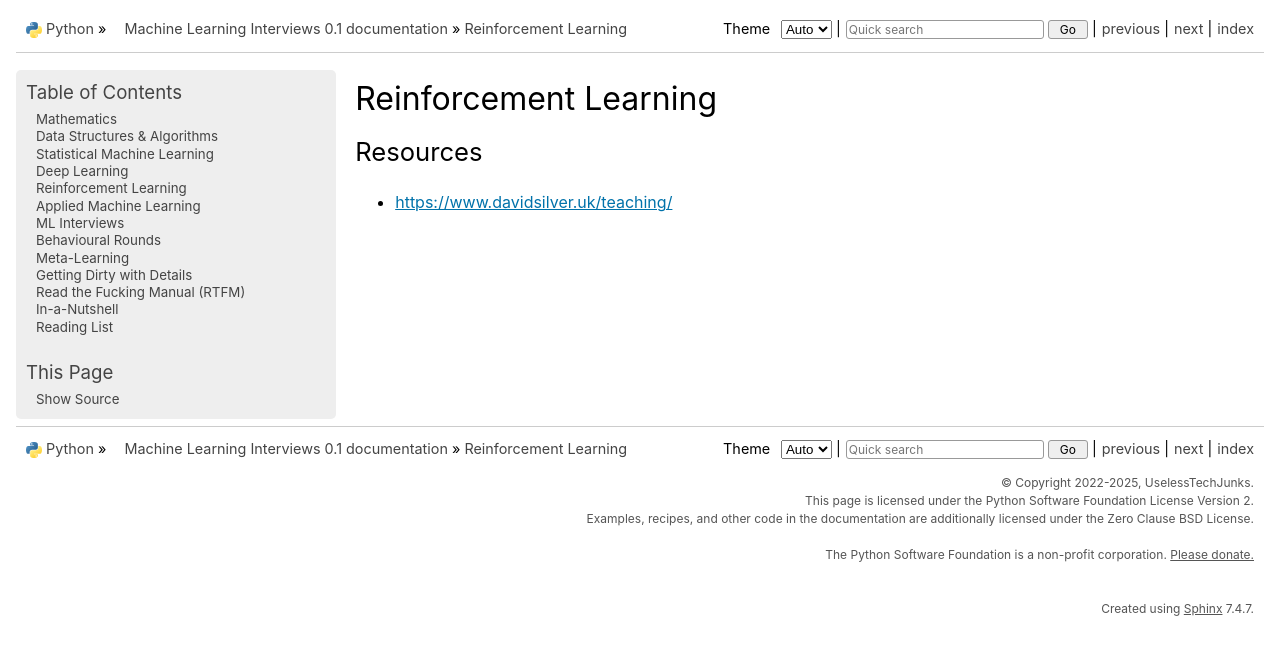
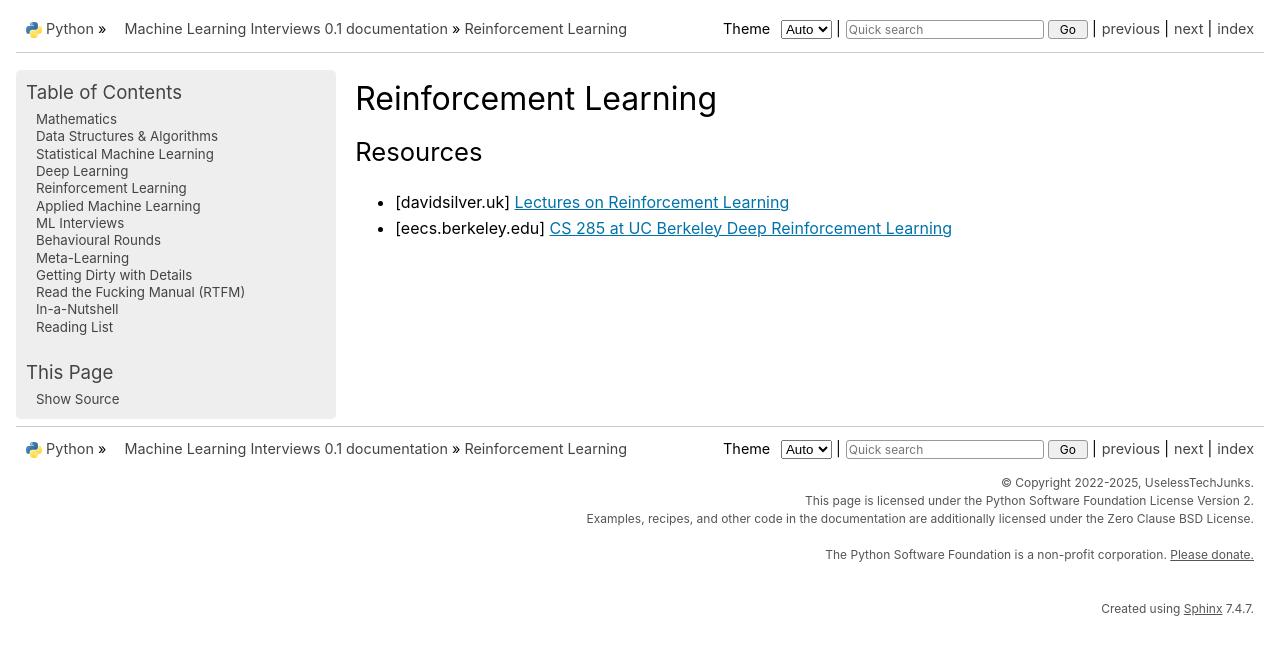
Before and after one commit to uselesstechjunks/leetcode, a Sphinx documentation site: the page built from docs/source/rl/index.rst, in a window 1280 px wide. Shown: the top 655 px of the page. Built offline with Sphinx 7.4.7, drawn with Linux system fonts in a browser that asks for light colours; pages that are not in the unit, such as notebooks, are missing from menus.

Commit message:
Update index.rst

```diff
--- a/docs/source/rl/index.rst
+++ b/docs/source/rl/index.rst
@@ -5,4 +5,5 @@ Reinforcement Learning
 Resources
 **************************************************************************************
 
-* https://www.davidsilver.uk/teaching/
+* [davidsilver.uk] `Lectures on Reinforcement Learning <https://www.davidsilver.uk/teaching/>`_
+* [eecs.berkeley.edu] `CS 285 at UC Berkeley Deep Reinforcement Learning <https://rail.eecs.berkeley.edu/deeprlcourse/>`_
```
